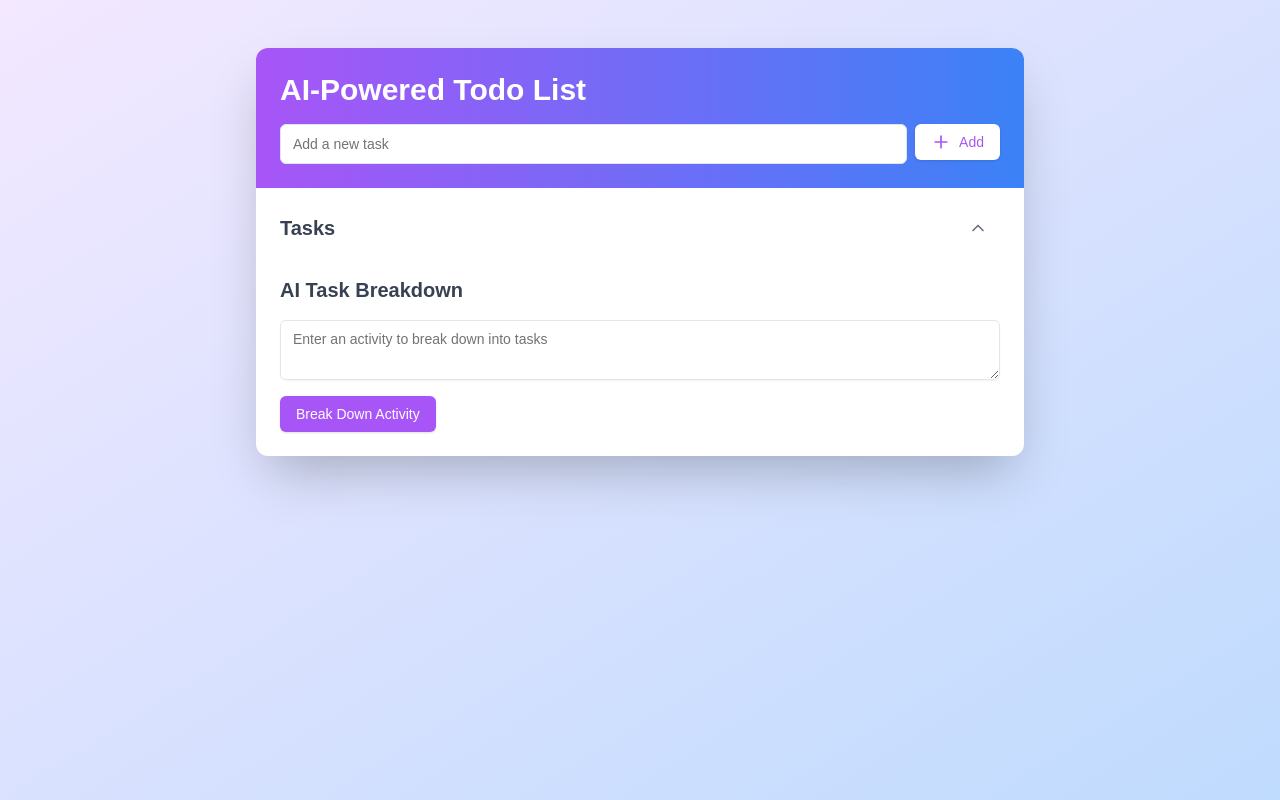
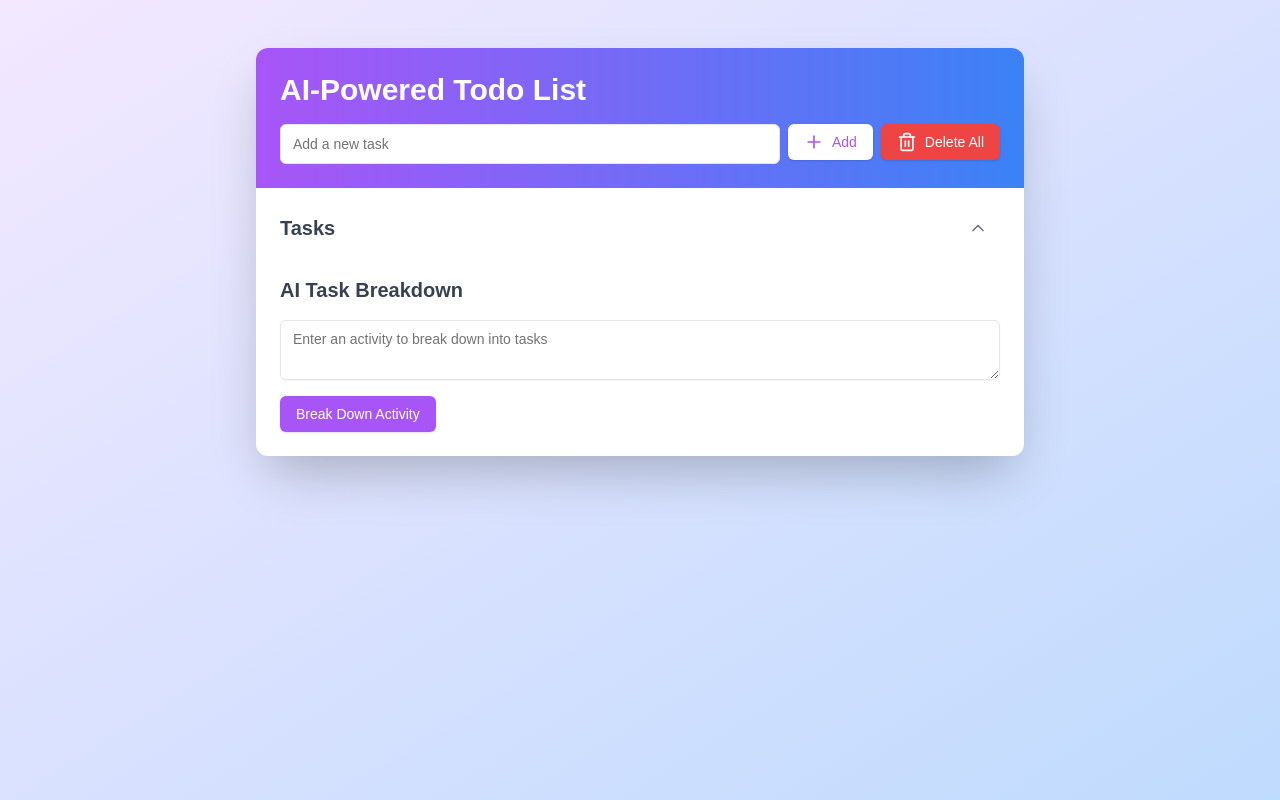
Before and after one commit to Ashish5689/TodoList, a Next.js app: page / in a window 1280 px wide. Built offline with nearby package versions, Linux system fonts and the light colour scheme.

Commit message:
Todolist

```diff
--- a/components/todo-list.tsx
+++ b/components/todo-list.tsx
@@ -339,6 +339,11 @@ export function TodoListComponent() {
     setTasks(items);
   }
 
+  const deleteAllTasks = () => {
+    setTasks([]);
+    localStorage.removeItem('tasks');
+  };
+
   return (
     <div className="min-h-screen bg-gradient-to-br from-purple-100 to-blue-200 py-12 px-4 sm:px-6 lg:px-8">
       <div className="max-w-3xl mx-auto bg-white rounded-xl shadow-2xl overflow-hidden">
@@ -358,6 +363,10 @@ export function TodoListComponent() {
             <Button onClick={addTask} className="bg-white text-purple-500 hover:bg-purple-100">
               <PlusIcon className="h-5 w-5 mr-2" />
               Add
+            </Button>
+            <Button onClick={deleteAllTasks} className="bg-red-500 text-white hover:bg-red-600">
+              <Trash2Icon className="h-5 w-5 mr-2" />
+              Delete All
             </Button>
           </div>
           {error && (
```
